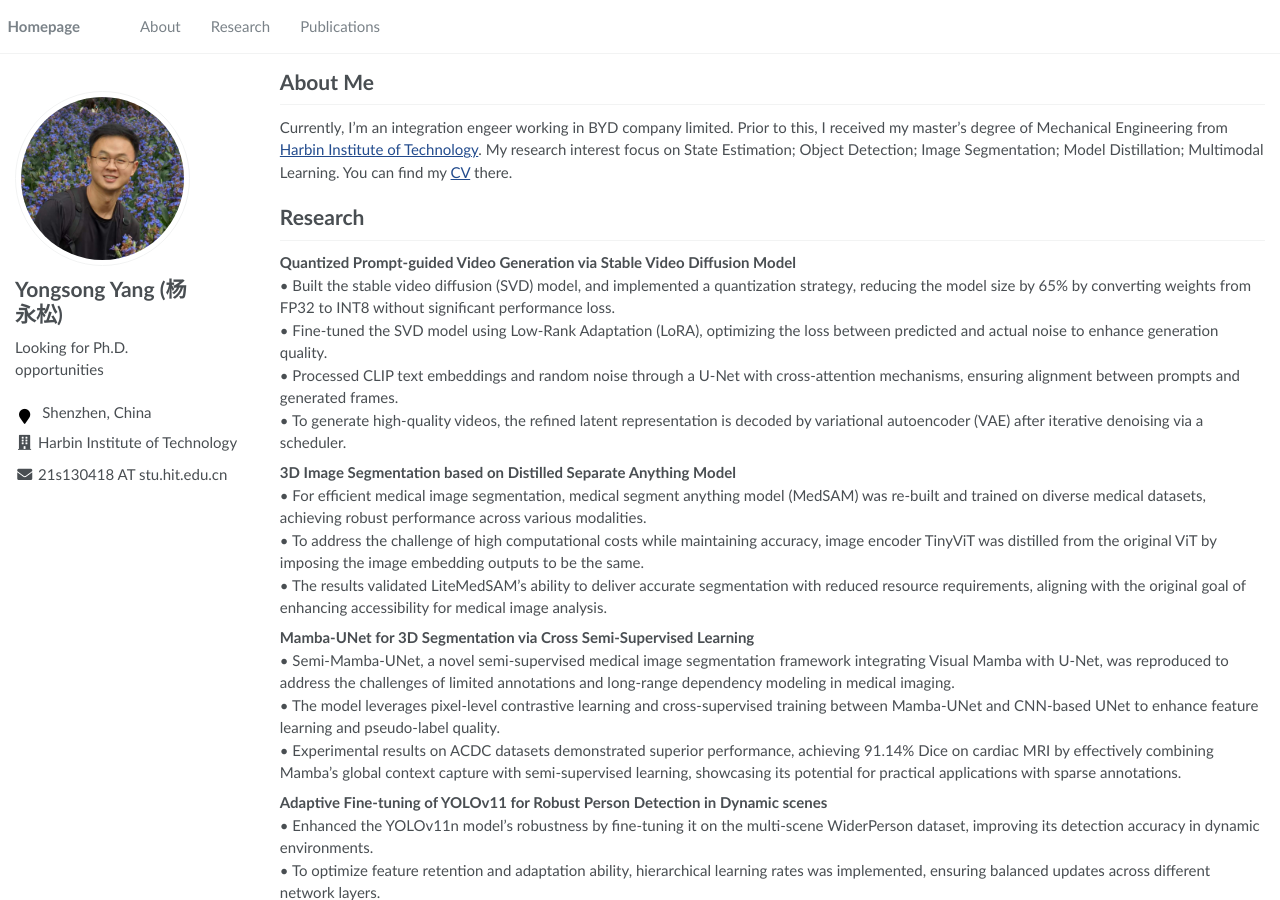
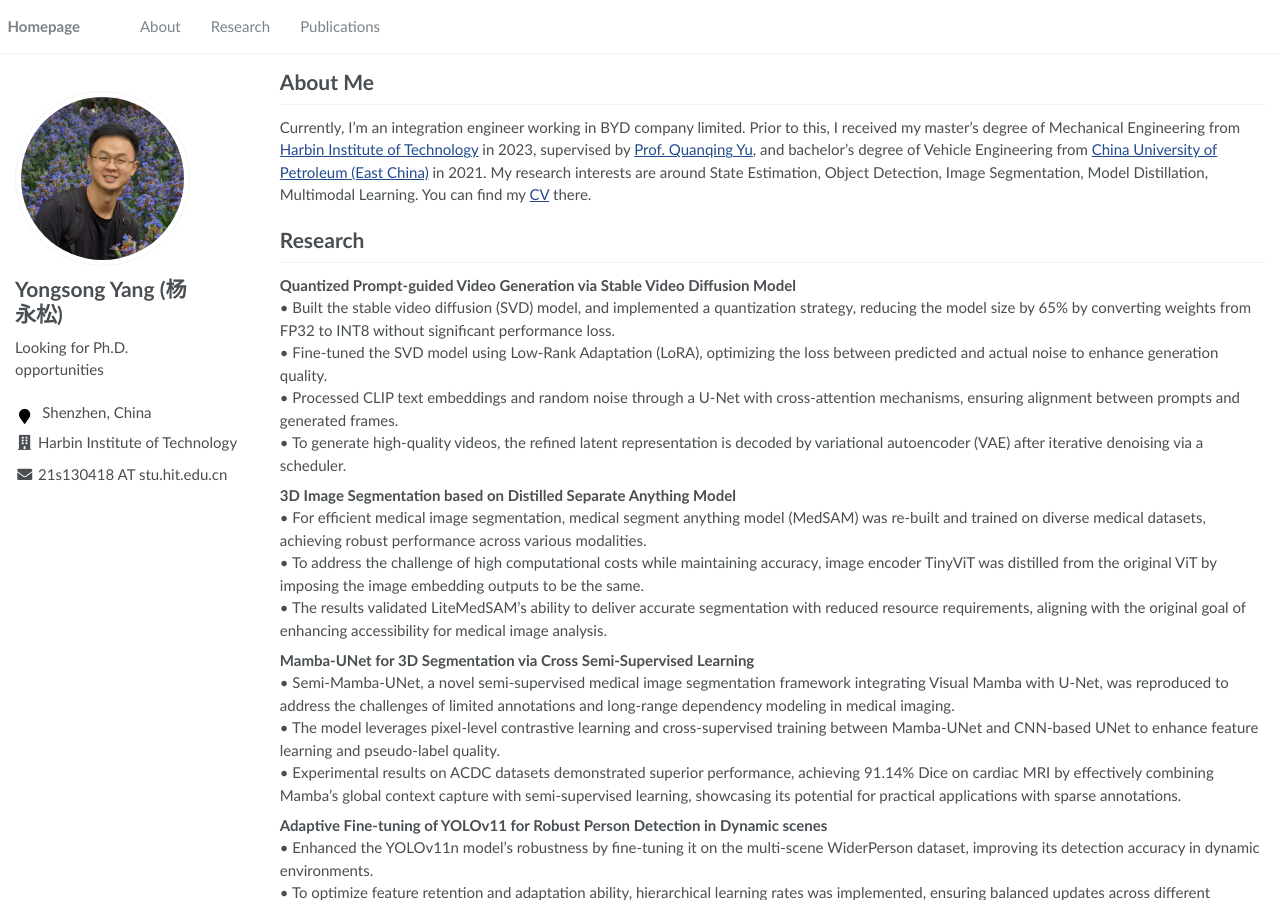
Before and after one commit to yongsongyang/yongsongyang.github.io, a Jekyll site: the page built from _pages/about.md, in a window 1280 px wide and 900 px high. Built offline with Jekyll 4.4.1, drawn with Linux system fonts in a browser that asks for light colours.

Commit message:
Update about.md

```diff
--- a/_pages/about.md
+++ b/_pages/about.md
@@ -9,7 +9,7 @@ redirect_from:
 
 About Me
 ======
-Currently, I'm an integration engeer working in BYD company limited. Prior to this, I received my master's degree of Mechanical Engineering from [Harbin Institute of Technology](https://www.hit.edu.cn/). My research interest focus on State Estimation; Object Detection; Image Segmentation; Model Distillation; Multimodal Learning.
+Currently, I'm an integration engineer working in BYD company limited. Prior to this, I received my master's degree of Mechanical Engineering from [Harbin Institute of Technology](https://www.hit.edu.cn/) in 2023, supervised by [Prof. Quanqing Yu](https://homepage.hit.edu.cn/YUQUANQING), and bachelor’s degree of Vehicle Engineering from [China University of Petroleum (East China)](https://www.upc.edu.cn/) in 2021. My research interests are around State Estimation, Object Detection, Image Segmentation, Model Distillation, Multimodal Learning.
 You can find my [CV](../assets/CV-YongsongYang.pdf) there.
 
 Research
```
